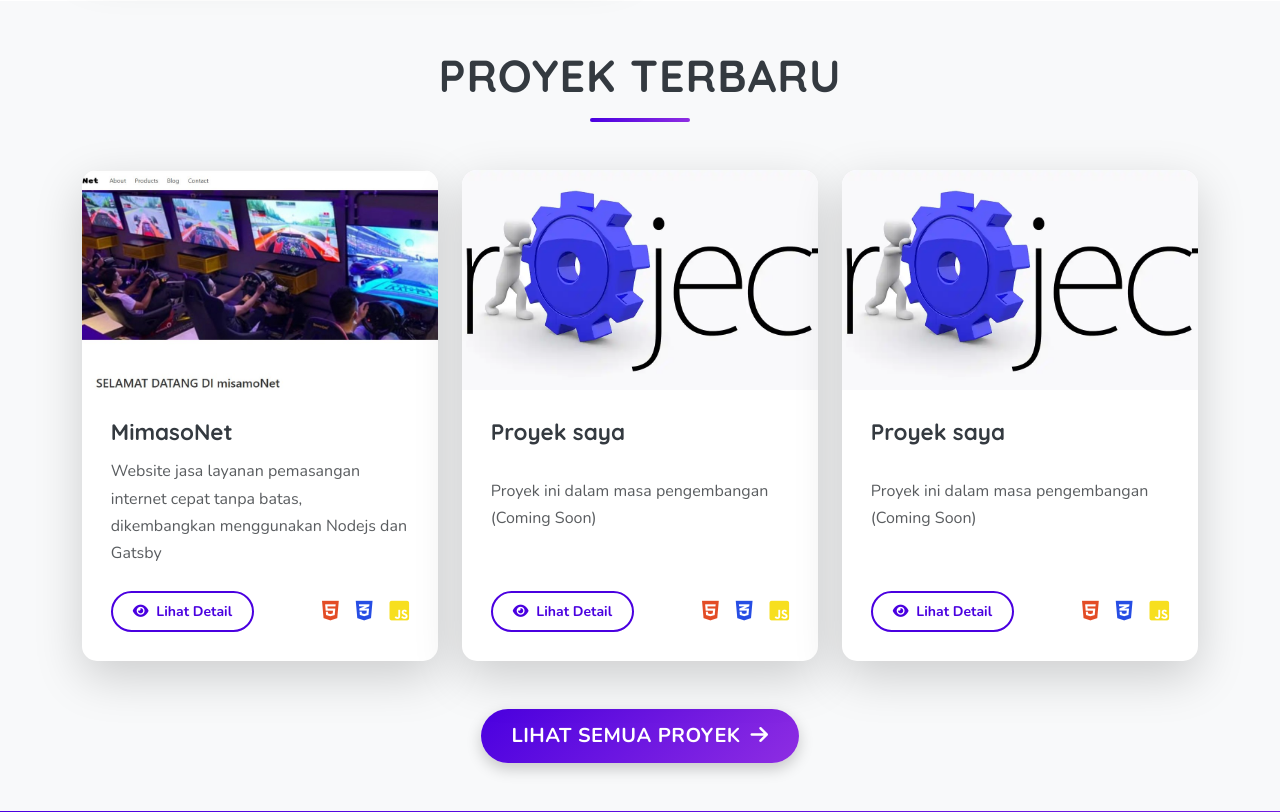
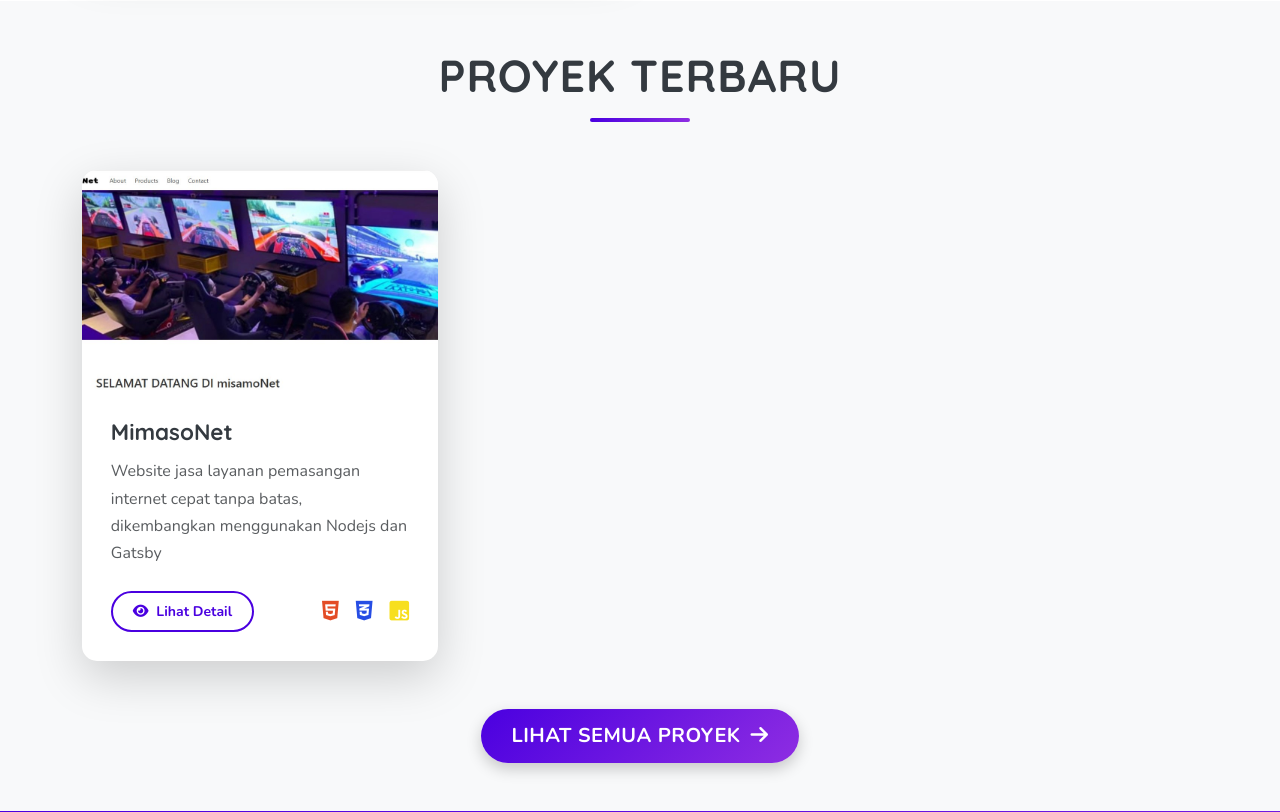
Before and after one commit to ryusan21/portofoliorizal, a Flask app: page / in a window 1280 px wide. Shown: the part 1580-2392 px from the top of the page. Run offline with Flask 3, Linux system fonts and the light colour scheme; some libraries are stand-ins or nearby versions.

Commit message:
Update index.html

```diff
--- a/templates/index.html
+++ b/templates/index.html
@@ -154,42 +154,8 @@
                         </div>
                     </div>
                 </div>
-                <div class="col-lg-4 col-md-6 mb-4 animate__animated animate__fadeInUp animate__delay-1s">
-                    <div class="card project-card shadow-lg border-0">
-                        <img src="{{ url_for('static', filename='img/project.webp') }}" href="https://templates-ekasaputra-dua.vercel.app" class="card-img-top rounded-top" alt="Proyek 2">
-                        <div class="card-body">
-                            <h5 class="card-title fw-bold">Proyek saya</h5>
-                            <p class="card-text text-muted">Proyek ini dalam masa pengembangan (Coming Soon)</p>
-                            <div class="d-flex justify-content-between align-items-center">
-                                <a href="#" class="btn btn-outline-primary-custom btn-sm"><i class="fas fa-eye me-1"></i> Lihat Detail</a>
-                                <div class="project-tech-icons">
-                                    <i class="fab fa-html5 text-html" data-bs-toggle="tooltip" title="HTML5"></i>
-                                    <i class="fab fa-css3-alt text-css" data-bs-toggle="tooltip" title="CSS3"></i>
-                                    <i class="fab fa-js-square text-js" data-bs-toggle="tooltip" title="JavaScript"></i>
-                                </div>
-                            </div>
-                        </div>
-                    </div>
-                </div>
-                <div class="col-lg-4 col-md-6 mb-4 animate__animated animate__fadeInUp animate__delay-2s">
-                    <div class="card project-card shadow-lg border-0">
-                        <img src="{{ url_for('static', filename='img/project.webp') }}" href="https://templates-ekasaputra-dua.vercel.app" class="card-img-top rounded-top" alt="Proyek 3">
-                        <div class="card-body">
-                            <h5 class="card-title fw-bold">Proyek saya</h5>
-                            <p class="card-text text-muted">Proyek ini dalam masa pengembangan (Coming Soon)</p>
-                            <div class="d-flex justify-content-between align-items-center">
-                                <a href="#" class="btn btn-outline-primary-custom btn-sm"><i class="fas fa-eye me-1"></i> Lihat Detail</a>
-                                <div class="project-tech-icons">
-                                    <i class="fab fa-html5 text-html" data-bs-toggle="tooltip" title="HTML5"></i>
-                                    <i class="fab fa-css3-alt text-css" data-bs-toggle="tooltip" title="CSS3"></i>
-                                    <i class="fab fa-js-square text-js" data-bs-toggle="tooltip" title="JavaScript"></i>
-                                </div>
-                            </div>
-                        </div>
-                    </div>
-                </div>
-            </div>
-            <div class="text-center mt-4">
+
+                            <div class="text-center mt-4">
                 <a href="#" class="btn btn-secondary-custom btn-lg">Lihat Semua Proyek <i class="fas fa-arrow-right ms-1"></i></a>
             </div>
         </div>
@@ -337,7 +303,7 @@
                     </form>
                     <div class="text-center mt-5 contact-icons-group">
                         <a href="mailto:risalmuhammad2436@gmail.com" class="contact-icon-link"><i class="fas fa-envelope fa-lg me-2"></i> risalmuhammad2436@gmail.com</a>
-                        <a href="https://wa.me/qr/MKGR54NQXZV5B1" class="contact-icon-link" target="_blank"><i class="fab fa-whatsapp fa-lg me-2"></i> WhatsApp</a>
+                        <a href="https://wa.me/+6282114870063" class="contact-icon-link" target="_blank"><i class="fab fa-whatsapp fa-lg me-2"></i> WhatsApp</a>
                         <a href="https://github.com/ryusan21" class="contact-icon-link" target="_blank"><i class="fab fa-github fa-lg me-2"></i> GitHub</a>
                     </div>
                 </div>
```
